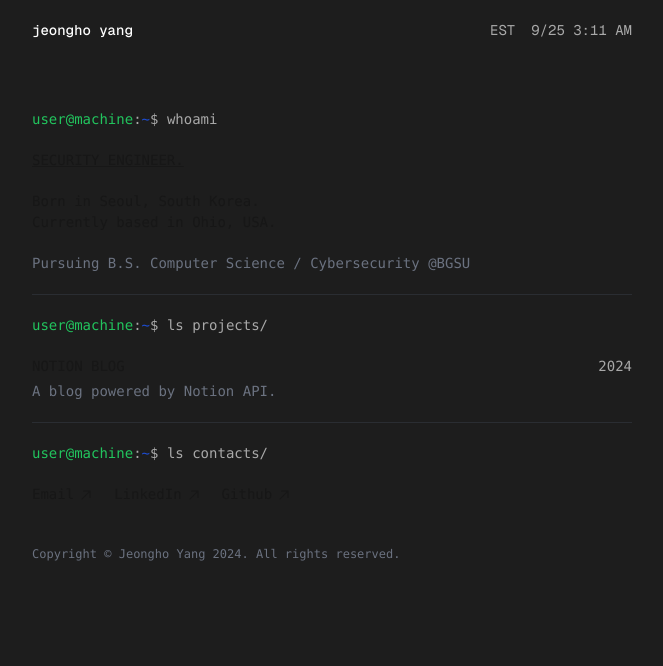
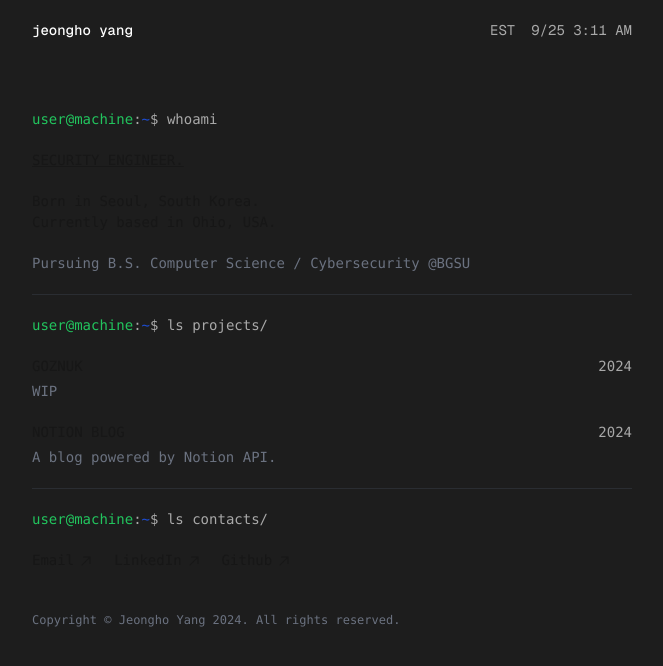
Before and after one commit to jeonghoyang12/jeongho-portfolio, a Next.js app: page / in a window 1280 px wide. Shown: the top 666 px of the page, without its empty margins (308-971 px from the left). Built offline with nearby package versions, Linux system fonts and the light colour scheme.

Commit message:
add Goznuk

```diff
--- a/src/app/page.tsx
+++ b/src/app/page.tsx
@@ -16,13 +16,13 @@ type Contact = {
 }
 
 const projects: Project[] = [
-  // {
-  //   name: "Goznuk",
-  //   year: 2024,
-  //   description:
-  //     "WIP",
-  //   href: "/projects/goznuk",
-  // },
+  {
+    name: "Goznuk",
+    year: 2024,
+    description:
+      "WIP",
+    href: "/projects/goznuk",
+  },
   // {
   //   name: "Harumada",
   //   year: 2024,
--- a/src/app/projects/[slug]/page.tsx
+++ b/src/app/projects/[slug]/page.tsx
@@ -25,10 +25,10 @@ interface Project {
 }
 
 const projects: Record<string, Project> = {
-  // goznuk: {
-  //   title: "Goznuk",
-  //   status: "in-progress",
-  // },
+  goznuk: {
+    title: "Goznuk",
+    status: "in-progress",
+  },
   // harumada: {
   //   title: "Harumada",
   //   status: "in-progress",
```
